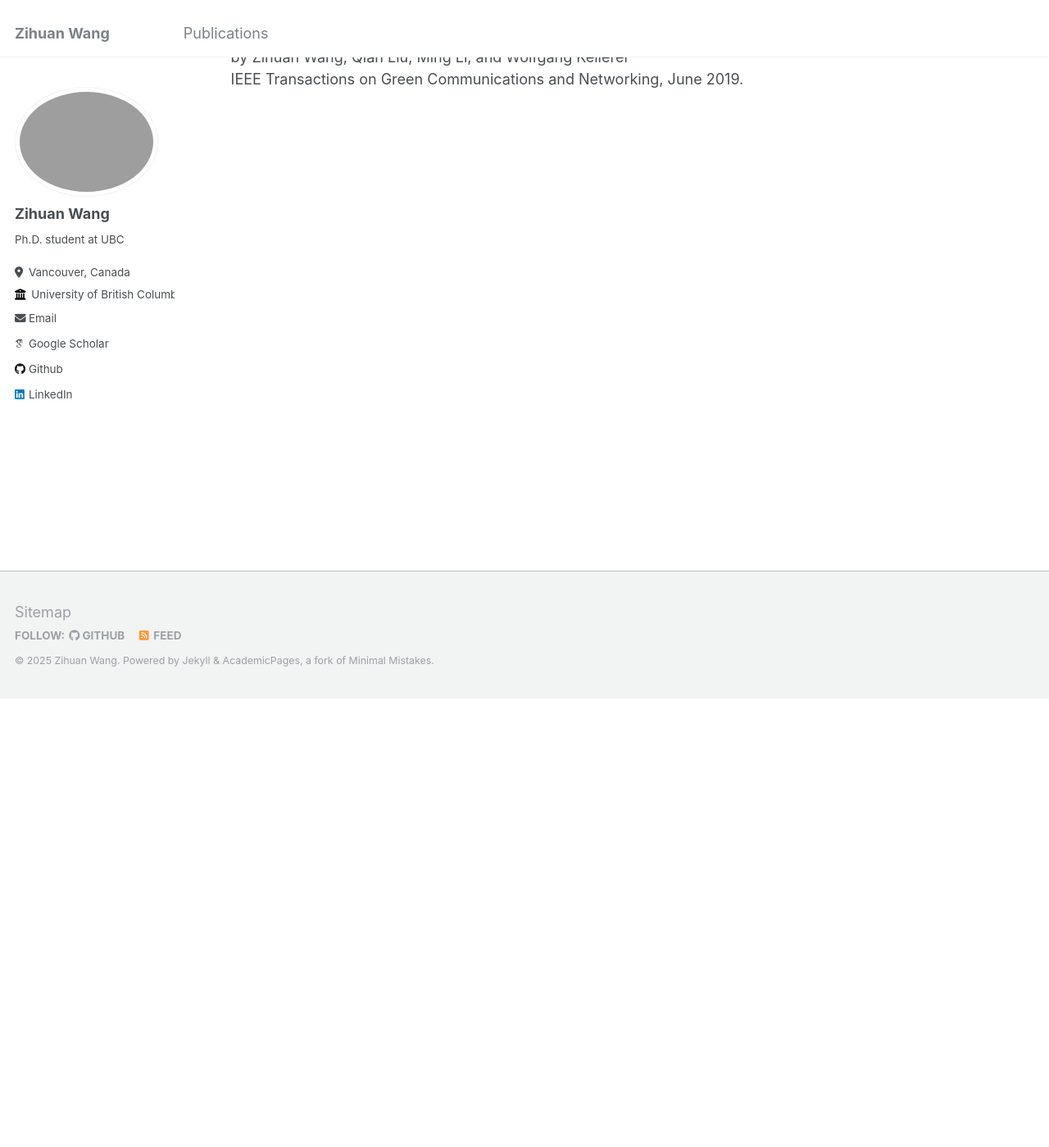
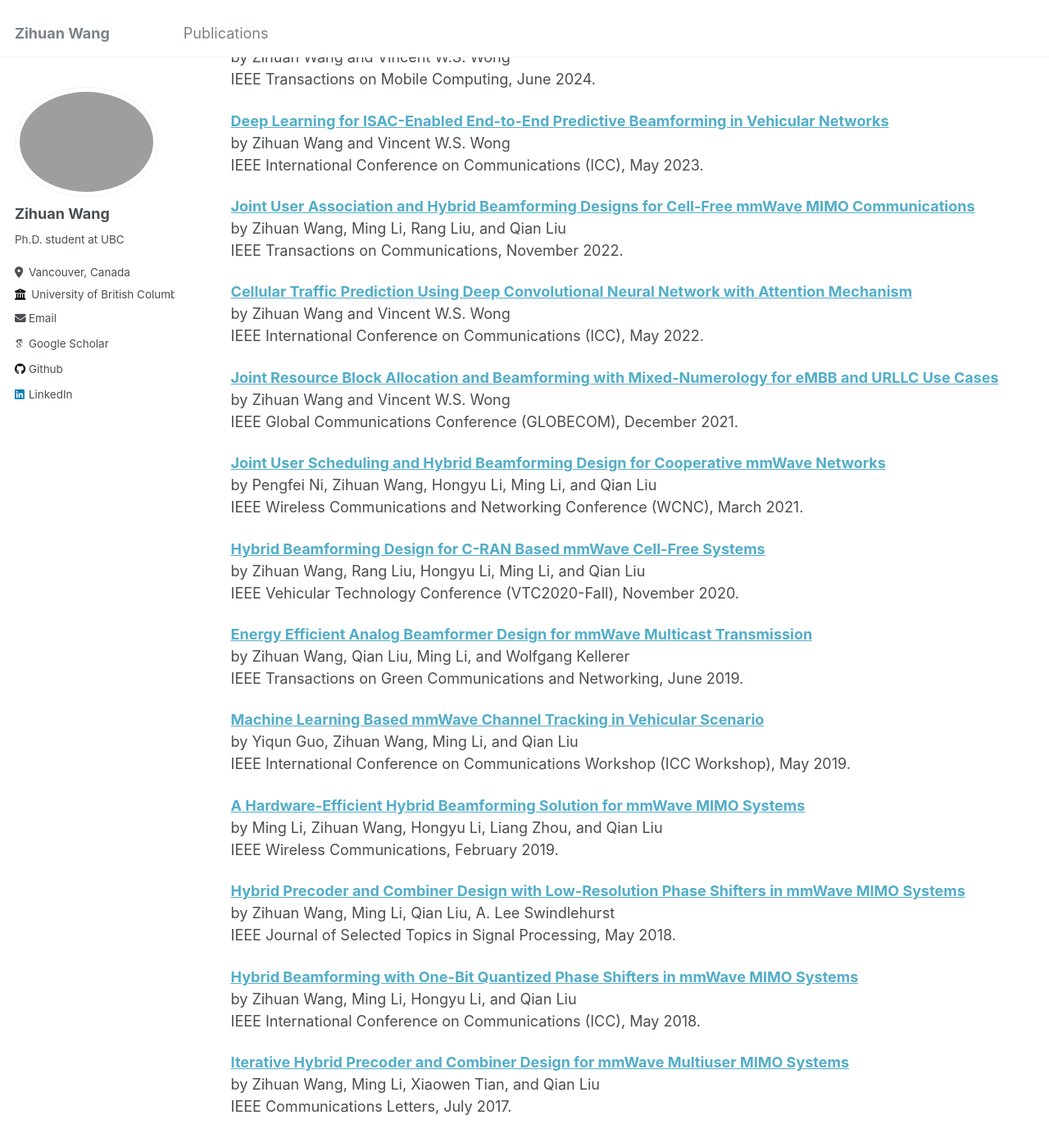
Before and after one commit to zihuanwang/zihuanwang.github.io, a Jekyll site: the page built from _pages/publications.md, in a window 1280 px wide and 1400 px high, scrolled down 548 px. Shown: the whole window at 82% size. Built offline with Jekyll 4.4.1, drawn with Linux system fonts in a browser that asks for light colours; some web fonts are replaced; some of the changed text lies outside the part shown.

Commit message:
Update publications.md

```diff
--- a/_pages/publications.md
+++ b/_pages/publications.md
@@ -12,6 +12,14 @@
 
 Selected Publications
 ------
+[**Cooperative ISAC for Localization and Velocity Estimation Using OFDM Waveforms in Cell-Free MIMO Systems**](http://zihuanwang.github.io/files/WW-ICASSP-2025.pdf)<br>
+by Zihuan Wang and Vincent W.S. Wong <br>
+IEEE International Conference on Acoustics, Speech and Signal Processing (ICASSP), April 2025.
+
+[**Heterogeneous Graph Neural Network for Cooperative ISAC Beamforming in Cell-Free MIMO Systems**](http://zihuanwang.github.io/files/ISACom_3636534.3698223.pdf)<br>
+by Zihuan Wang and Vincent W.S. Wong <br>
+ACM MobiCom Workshop on Integrated Sensing and Communications Systems (ISACom), November 2024.
+
 [**Integrated Sensing and Communications for End-to-End Predictive Beamforming Design in Vehicle-to-Infrastructure Networks**](http://zihuanwang.github.io/files/Integrated_Sensing_and_Communications_for_End-to-End_Predictive_Beamforming_Design_in_Vehicle-to-Infrastructure_Networks.pdf)<br>
 by Zihuan Wang, Vincent W.S. Wong, and Robert Schober <br>
 IEEE Journal of Selected Topics in Signal Processing, October 2024.
@@ -20,10 +28,50 @@
 by Zihuan Wang and Vincent W.S. Wong <br>
 IEEE Transactions on Mobile Computing, June 2024.
 
+[**Deep Learning for ISAC-Enabled End-to-End Predictive Beamforming in Vehicular Networks**](http://zihuanwang.github.io/files/Deep_Learning_for_ISAC-Enabled_End-to-End_Predictive_Beamforming_in_Vehicular_Networks.pdf)<br>
+by Zihuan Wang and Vincent W.S. Wong <br>
+IEEE International Conference on Communications (ICC), May 2023.
+
 [**Joint User Association and Hybrid Beamforming Designs for Cell-Free mmWave MIMO Communications**](http://zihuanwang.github.io/files/Joint_User_Association_and_Hybrid_Beamforming_Designs_for_Cell-Free_mmWave_MIMO_Communications.pdf)<br>
 by Zihuan Wang, Ming Li, Rang Liu, and Qian Liu <br>
 IEEE Transactions on Communications, November 2022.
 
+[**Cellular Traffic Prediction Using Deep Convolutional Neural Network with Attention Mechanism**](http://zihuanwang.github.io/files/WW-ICC-2022.pdf)<br>
+by Zihuan Wang and Vincent W.S. Wong <br>
+IEEE International Conference on Communications (ICC), May 2022.
+
+[**Joint Resource Block Allocation and Beamforming with Mixed-Numerology for eMBB and URLLC Use Cases**](http://zihuanwang.github.io/files/Joint_Resource_Block_Allocation_and_Beamforming_with_Mixed-Numerology_for_eMBB_and_URLLC_Use_Cases.pdf)<br>
+by Zihuan Wang and Vincent W.S. Wong <br>
+IEEE Global Communications Conference (GLOBECOM), December 2021.
+
+[**Joint User Scheduling and Hybrid Beamforming Design for Cooperative mmWave Networks**](http://zihuanwang.github.io/files/Joint_User_Scheduling_and_Hybrid_Beamforming_Design_for_Cooperative_mmWave_Networks.pdf)<br>
+by Pengfei Ni, Zihuan Wang, Hongyu Li, Ming Li, and Qian Liu <br>
+IEEE Wireless Communications and Networking Conference (WCNC), March 2021.
+
+[**Hybrid Beamforming Design for C-RAN Based mmWave Cell-Free Systems**](http://zihuanwang.github.io/files/Hybrid_Beamforming_Design_for_C-RAN_Based_mmWave_Cell-Free_Systems.pdf)<br>
+by Zihuan Wang, Rang Liu, Hongyu Li, Ming Li, and Qian Liu <br>
+IEEE Vehicular Technology Conference (VTC2020-Fall), November 2020.
+
 [**Energy Efficient Analog Beamformer Design for mmWave Multicast Transmission**](http://zihuanwang.github.io/files/Energy_Efficient_Analog_Beamformer_Design_for_mmWave_Multicast_Transmission.pdf)<br>
 by Zihuan Wang, Qian Liu, Ming Li, and Wolfgang Kellerer <br>
 IEEE Transactions on Green Communications and Networking, June 2019.
+
+[**Machine Learning Based mmWave Channel Tracking in Vehicular Scenario**](http://zihuanwang.github.io/files/Machine_Learning_Based_mmWave_Channel_Tracking_in_Vehicular_Scenario.pdf)<br>
+by Yiqun Guo, Zihuan Wang, Ming Li, and Qian Liu <br>
+IEEE International Conference on Communications Workshop (ICC Workshop), May 2019.
+
+[**A Hardware-Efficient Hybrid Beamforming Solution for mmWave MIMO Systems**](http://zihuanwang.github.io/files/A_Hardware-Efficient_Hybrid_Beamforming_Solution_for_mmWave_MIMO_Systems.pdf)<br>
+by Ming Li, Zihuan Wang, Hongyu Li, Liang Zhou, and Qian Liu <br>
+IEEE Wireless Communications, February 2019.
+
+[**Hybrid Precoder and Combiner Design with Low-Resolution Phase Shifters in mmWave MIMO Systems**](http://zihuanwang.github.io/files/Hybrid_Precoder_and_Combiner_Design_With_Low-Resolution_Phase_Shifters_in_mmWave_MIMO_Systems.pdf)<br>
+by Zihuan Wang, Ming Li, Qian Liu, A. Lee Swindlehurst <br>
+IEEE Journal of Selected Topics in Signal Processing, May 2018.
+
+[**Hybrid Beamforming with One-Bit Quantized Phase Shifters in mmWave MIMO Systems**](http://zihuanwang.github.io/files/Hybrid_Beamforming_with_One-Bit_Quantized_Phase_Shifters_in_mmWave_MIMO_Systems.pdf)<br>
+by Zihuan Wang, Ming Li, Hongyu Li, and Qian Liu <br>
+IEEE International Conference on Communications (ICC), May 2018.
+
+[**Iterative Hybrid Precoder and Combiner Design for mmWave Multiuser MIMO Systems**](http://zihuanwang.github.io/files/Iterative_Hybrid_Precoder_and_Combiner_Design_for_mmWave_Multiuser_MIMO_Systems.pdf)<br>
+by Zihuan Wang, Ming Li, Xiaowen Tian, and Qian Liu <br>
+IEEE Communications Letters, July 2017.
```
